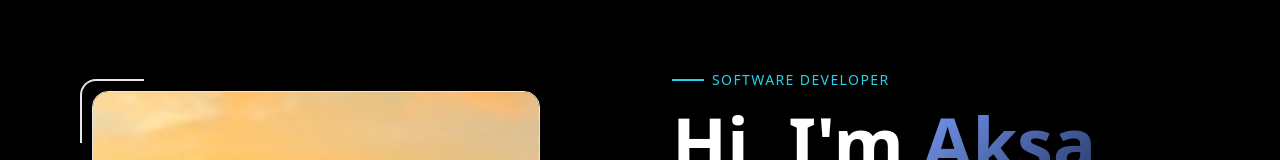
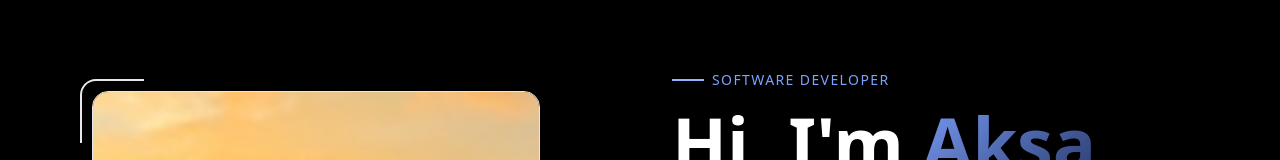
Before and after one commit to AksaMJML/portfolio, a website: page index.html in a window 1280 px wide. Shown: the part 125-285 px from the top of the page. Drawn offline with nearby package versions, Linux system fonts and the light colour scheme.

Commit message:
style: update text color and background for software developer label for improved visibility

```diff
--- a/index.html
+++ b/index.html
@@ -52,8 +52,8 @@
       </div>
 
       <div class="animate-fade-in-up order-1 md:order-2">
-        <p class="text-cyan-400 text-sm tracking-widest mb-4 flex items-center gap-2">
-          <span class="w-8 h-[2px] bg-cyan-400"></span>
+        <p class="text-sm tracking-widest mb-4 flex items-center gap-2 text-[#7DA2FF]">
+          <span class="w-8 h-[2px] bg-[#8FB3FF]"></span>
           SOFTWARE DEVELOPER
         </p>
 
```
